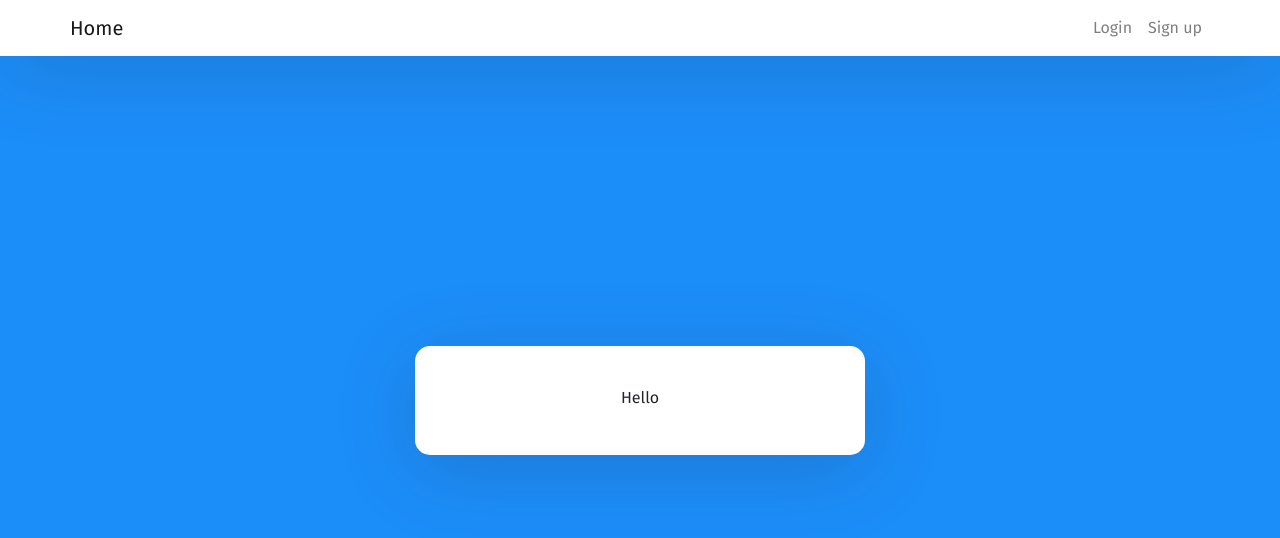
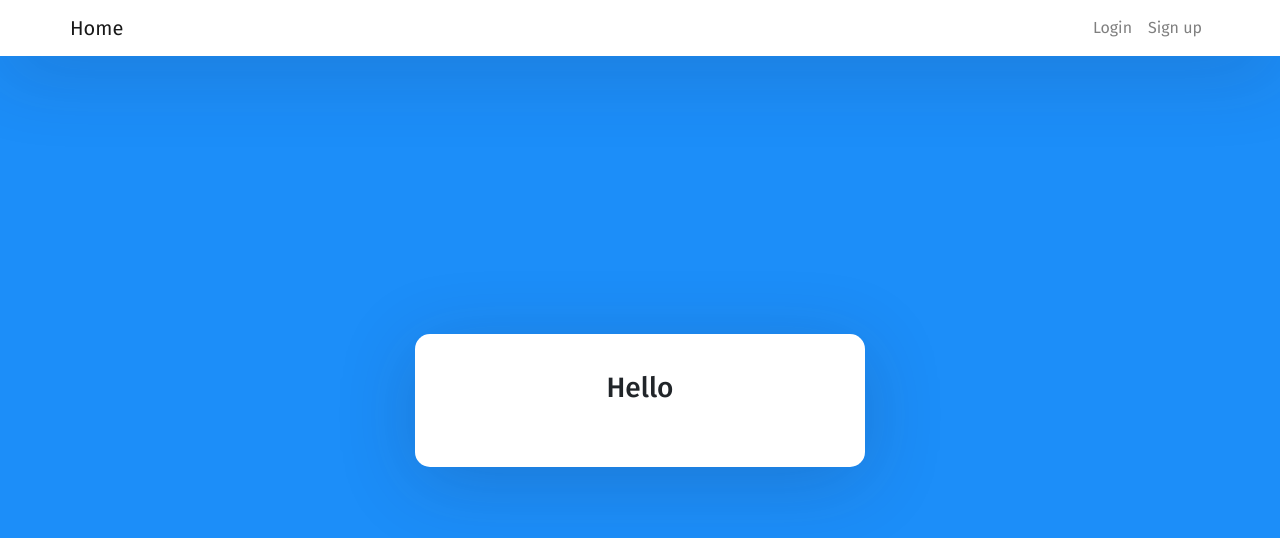
Before and after one commit to atsushigo/Vue, a Vue app in the folder 0619vue-client-page/: page / in a window 1280 px wide. Shown: the top 538 px of the page. Built offline with nearby package versions, Linux system fonts and the light colour scheme.

Commit message:
增加Home元件 把Hello抽出來
要注意元件
需包裹住裡面的東西像
<template>
	<h3>Hello</h3>
</template>
而不可以是
<template>
	Hello
</template>
不然eslint會報錯

```diff
--- a/0619vue-client-page/src/App.vue
+++ b/0619vue-client-page/src/App.vue
@@ -1,16 +1,20 @@
 <template>
 	<div id="app">
 		<Nav />
-		<div class="auth-wrapper"><div class="auth-inner">Hello</div></div>
+		<div class="auth-wrapper">
+			<div class="auth-inner"><Home /></div>
+		</div>
 	</div>
 </template>
 
 <script>
 import Nav from './components/Nav.vue';
+import Home from './components/Home.vue';
 export default {
 	name: 'App',
 	components: {
-		Nav
+		Nav,
+		Home
 	}
 };
 </script>
--- /dev/null
+++ b/0619vue-client-page/src/components/Home.vue
@@ -0,0 +1,11 @@
+<template>
+	<h3>Hello</h3>
+</template>
+
+<script type="text/javascript">
+export default {
+	name: 'Home'
+};
+</script>
+
+<style type="text/css"></style>
```
